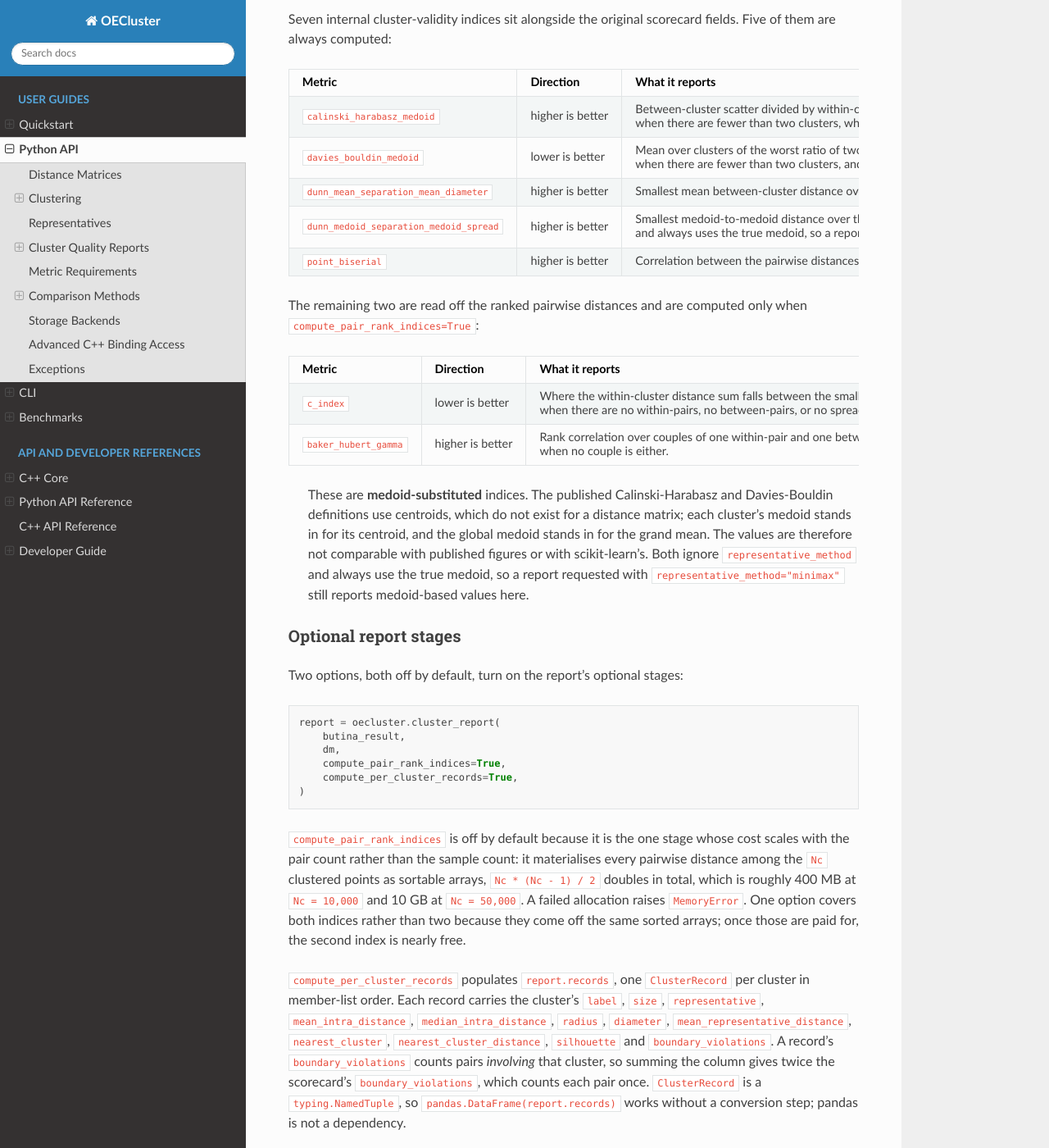
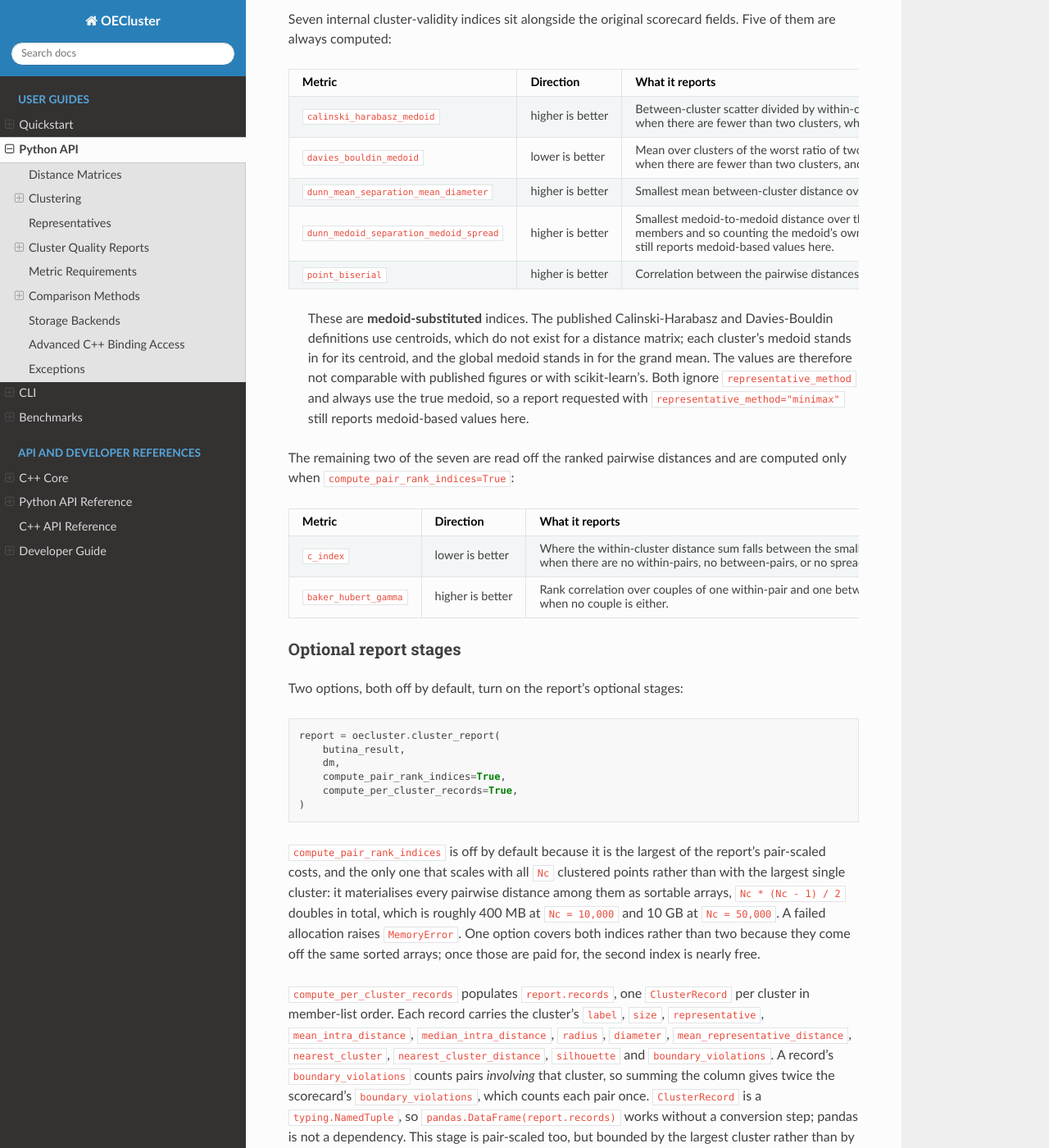
Before and after one commit to scott-arne/oecluster, a Sphinx documentation site: the page built from docs/python-api.md, in a window 1280 px wide and 1400 px high, scrolled down 4991 px. Shown: the whole window at 82% size. Built offline with Sphinx 7.4.7 and the Read the Docs theme 3.1.0, drawn with Linux system fonts in a browser that asks for light colours; pages that are not in the unit, such as notebooks, are missing from menus; the version number is read from the project's files by our own code; some of the changed text lies outside the part shown.

Commit message:
docs: correct four statements in the A1 release documentation

````diff
--- a/docs/python-api.md
+++ b/docs/python-api.md
@@ -251,16 +251,8 @@
 | `calinski_harabasz_medoid` | higher is better | Between-cluster scatter divided by within-cluster scatter, each scaled by its degrees of freedom. `NaN` when there are fewer than two clusters, when every cluster is a singleton, or when the within-cluster scatter is zero. |
 | `davies_bouldin_medoid` | lower is better | Mean over clusters of the worst ratio of two clusters' spreads to the distance between their centers. `NaN` when there are fewer than two clusters, and infinite when two centers coincide, which is reported rather than divided by. |
 | `dunn_mean_separation_mean_diameter` | higher is better | Smallest mean between-cluster distance over the largest mean within-cluster distance. Averaging both terms makes it far less outlier-sensitive than `dunn_index`, which takes the extreme of each. |
-| `dunn_medoid_separation_medoid_spread` | higher is better | Smallest medoid-to-medoid distance over the largest medoid spread, the spread being twice a cluster's mean medoid-to-member distance. This field ignores `representative_method` and always uses the true medoid, so a report requested with `representative_method="minimax"` still reports medoid-based values here. |
+| `dunn_medoid_separation_medoid_spread` | higher is better | Smallest medoid-to-medoid distance over the largest medoid spread, the spread being twice a cluster's mean medoid-to-member distance, averaged over all `n_k` members and so counting the medoid's own zero. This field ignores `representative_method` and always uses the true medoid, so a report requested with `representative_method="minimax"` still reports medoid-based values here. |
 | `point_biserial` | higher is better | Correlation between the pairwise distances and the within-versus-between split. Positive means between-cluster pairs are the more distant ones. The sign convention is stated because published sources differ on it. |
-
-The remaining two are read off the ranked pairwise distances and are computed
-only when `compute_pair_rank_indices=True`:
-
-| Metric | Direction | What it reports |
-|--------|-----------|-----------------|
-| `c_index` | lower is better | Where the within-cluster distance sum falls between the smallest and largest sums the same number of pairs could have taken. Zero is perfect. `NaN` when there are no within-pairs, no between-pairs, or no spread between those two bounds. |
-| `baker_hubert_gamma` | higher is better | Rank correlation over couples of one within-pair and one between-pair: the concordant count minus the discordant, over their total. Ranges from -1 to 1. `NaN` when no couple is either. |
 
 > These are **medoid-substituted** indices. The published Calinski-Harabasz and
 > Davies-Bouldin definitions use centroids, which do not exist for a distance
@@ -269,6 +261,14 @@
 > with published figures or with scikit-learn's. Both ignore
 > `representative_method` and always use the true medoid, so a report requested
 > with `representative_method="minimax"` still reports medoid-based values here.
+
+The remaining two of the seven are read off the ranked pairwise distances and
+are computed only when `compute_pair_rank_indices=True`:
+
+| Metric | Direction | What it reports |
+|--------|-----------|-----------------|
+| `c_index` | lower is better | Where the within-cluster distance sum falls between the smallest and largest sums the same number of pairs could have taken. Zero is perfect. `NaN` when there are no within-pairs, no between-pairs, or no spread between those two bounds. |
+| `baker_hubert_gamma` | higher is better | Rank correlation over couples of one within-pair and one between-pair: the concordant count minus the discordant, over their total. Ranges from -1 to 1. `NaN` when no couple is either. |
 
 ### Optional report stages
 
@@ -283,14 +283,14 @@
 )
 ```
 
-`compute_pair_rank_indices` is off by default because it is the one stage whose
-cost scales with the pair count rather than the sample count: it materialises
-every pairwise distance among the `Nc` clustered points as sortable arrays,
-`Nc * (Nc - 1) / 2` doubles in total, which is roughly 400 MB at
-`Nc = 10,000` and 10 GB at `Nc = 50,000`. A failed allocation raises
-`MemoryError`. One option covers both indices rather than two because they come
-off the same sorted arrays; once those are paid for, the second index is nearly
-free.
+`compute_pair_rank_indices` is off by default because it is the largest of the
+report's pair-scaled costs, and the only one that scales with all `Nc` clustered
+points rather than with the largest single cluster: it materialises every
+pairwise distance among them as sortable arrays, `Nc * (Nc - 1) / 2` doubles in
+total, which is roughly 400 MB at `Nc = 10,000` and 10 GB at `Nc = 50,000`. A
+failed allocation raises `MemoryError`. One option covers both indices rather
+than two because they come off the same sorted arrays; once those are paid for,
+the second index is nearly free.
 
 `compute_per_cluster_records` populates `report.records`, one `ClusterRecord`
 per cluster in member-list order. Each record carries the cluster's `label`,
@@ -301,7 +301,11 @@
 column gives twice the scorecard's `boundary_violations`, which counts each
 pair once. `ClusterRecord` is a `typing.NamedTuple`, so
 `pandas.DataFrame(report.records)` works without a conversion step; pandas is
-not a dependency.
+not a dependency. This stage is pair-scaled too, but bounded by the largest
+cluster rather than by the whole clustering: it buffers that cluster's
+`n * (n - 1) / 2` distances to take their median, and the median is taken over a
+copy of the buffer, so roughly 400 MB for the buffer and 400 MB again for the
+copy, transiently, at `n = 10,000`.
 
 `report.noise_coverage_at` restricts the coverage curve to the noise points,
 parallel to `coverage_thresholds` in the same way `coverage_at` is. Its length
````
Also changed, not shown: CHANGELOG.md (+11 -5 lines), docs/cpp-core.md (+8 -5 lines).
